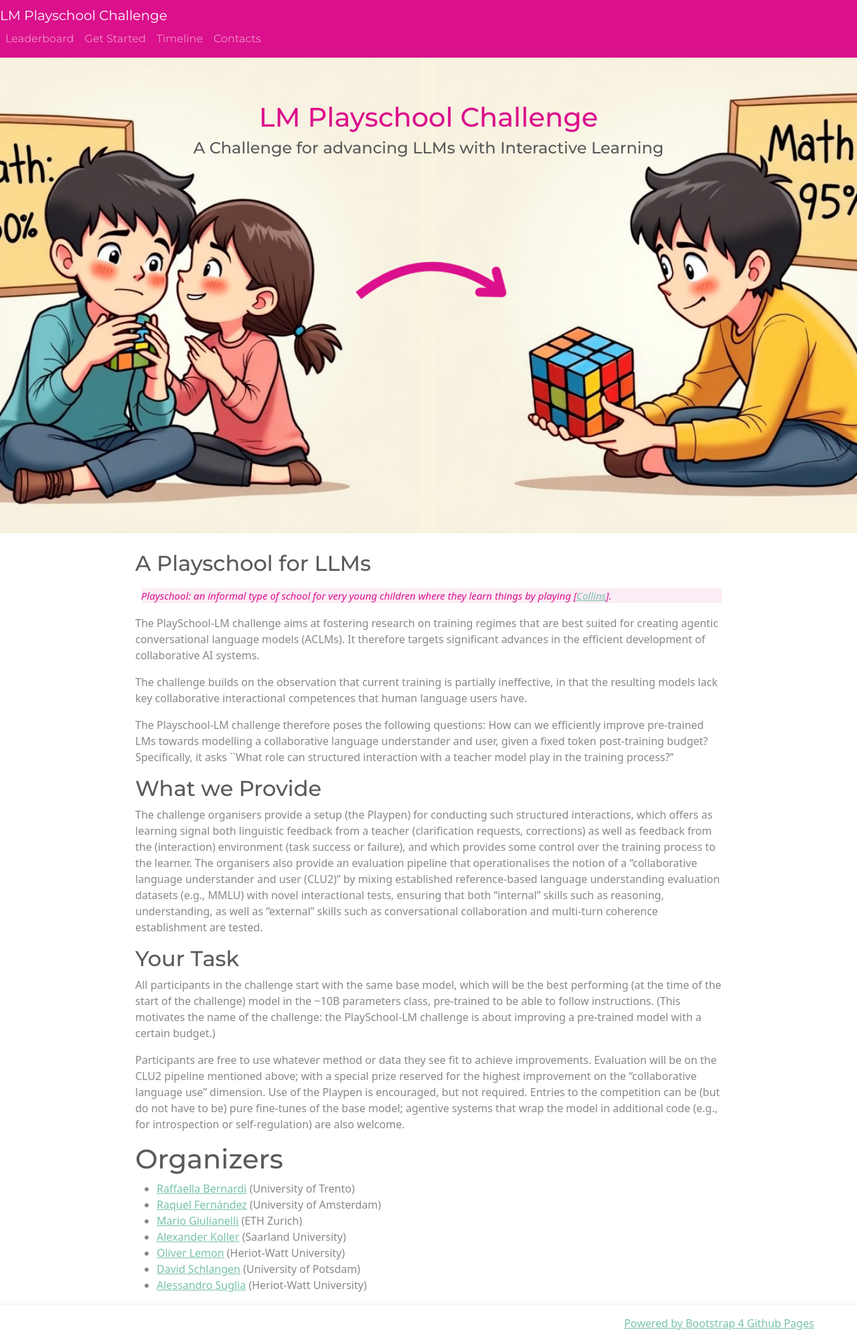
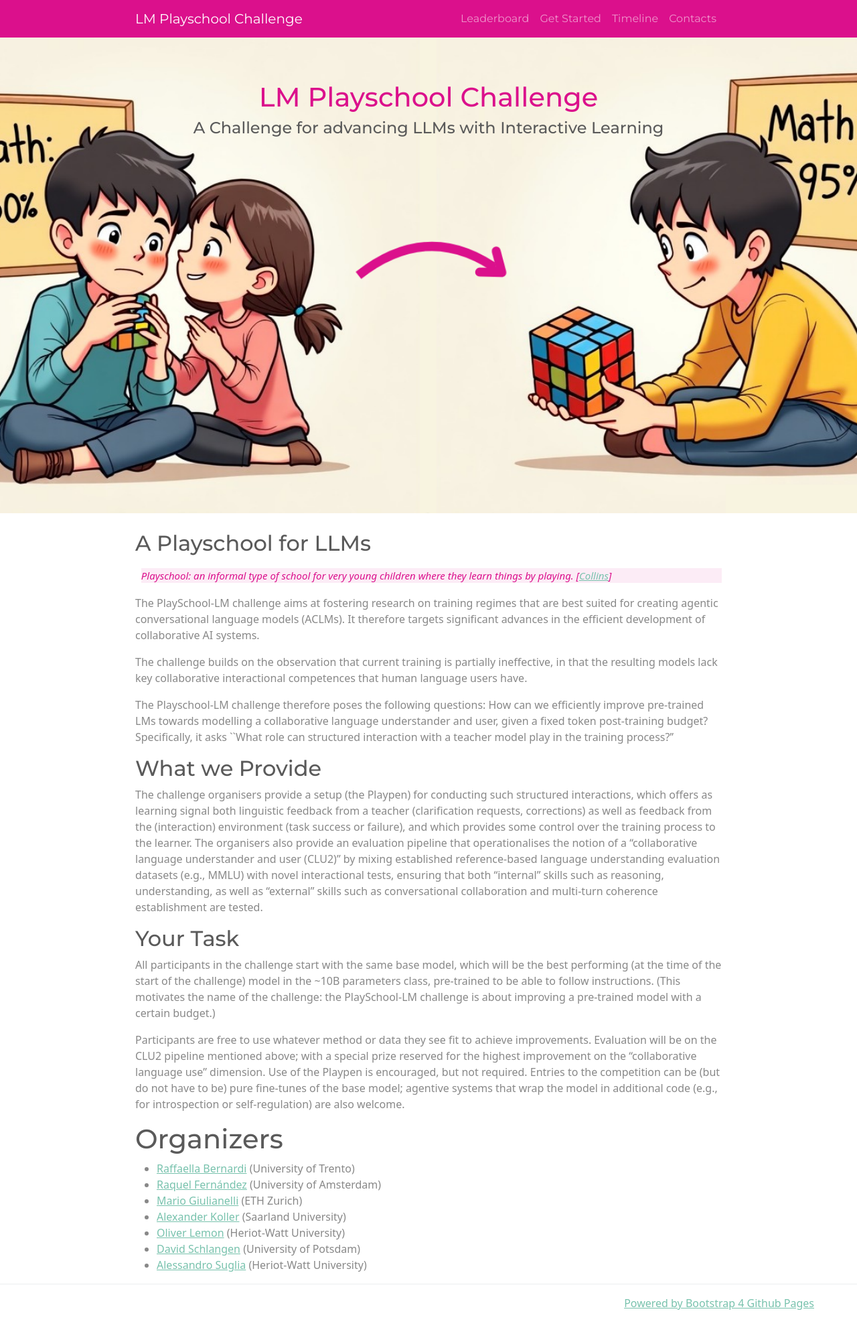
Before and after one commit to lm-playschool/lm-playschool.github.io, a Jekyll site: the page built from index.md, in a window 1280 px wide. Shown: the whole page at 67% size. Built offline with Jekyll 4.4.1, drawn with Linux system fonts in a browser that asks for light colours; after the commit the page ends 1973 px from its top, so only the background shows below that.

Commit message:
fix: navbar container

```diff
--- a/_includes/header.html
+++ b/_includes/header.html
@@ -1,5 +1,5 @@
 <nav class="navbar navbar-expand-lg navbar-dark nav-color">
-  <div class="navbar-container">
+  <div class="container">
     <a class="navbar-brand" rel="author" href="{{ "/" | relative_url }}">{{ site.title | escape }}</a>
 
     {%- assign page_paths = site.header_pages -%}
--- a/assets/main.scss
+++ b/assets/main.scss
@@ -50,15 +50,3 @@ blockquote{
 .page-content{
   margin-top:2%
 }
-
-@media (min-width: 1200px) {
-  .navbar-container {
-    max-width: 95%;
-  }
-}
-
-@media (min-width: 992px) {
-  .navbar-container {
-    max-width: 690px;
-  }
-}
--- a/index.md
+++ b/index.md
@@ -4,7 +4,7 @@ title: LM Playschool Challenge
 ---
 
 ## A Playschool for LLMs
-> _Playschool: an informal type of school for very young children where they learn things by playing [[Collins](https://www.collinsdictionary.com/dictionary/english/playschool)]._
+> _Playschool: an informal type of school for very young children where they learn things by playing. [[Collins](https://www.collinsdictionary.com/dictionary/english/playschool)]_
 
 The PlaySchool-LM challenge  aims at fostering research on training regimes that are best suited for creating agentic conversational language models (ACLMs).  It therefore targets significant advances in the efficient development of collaborative AI systems.
 
```
